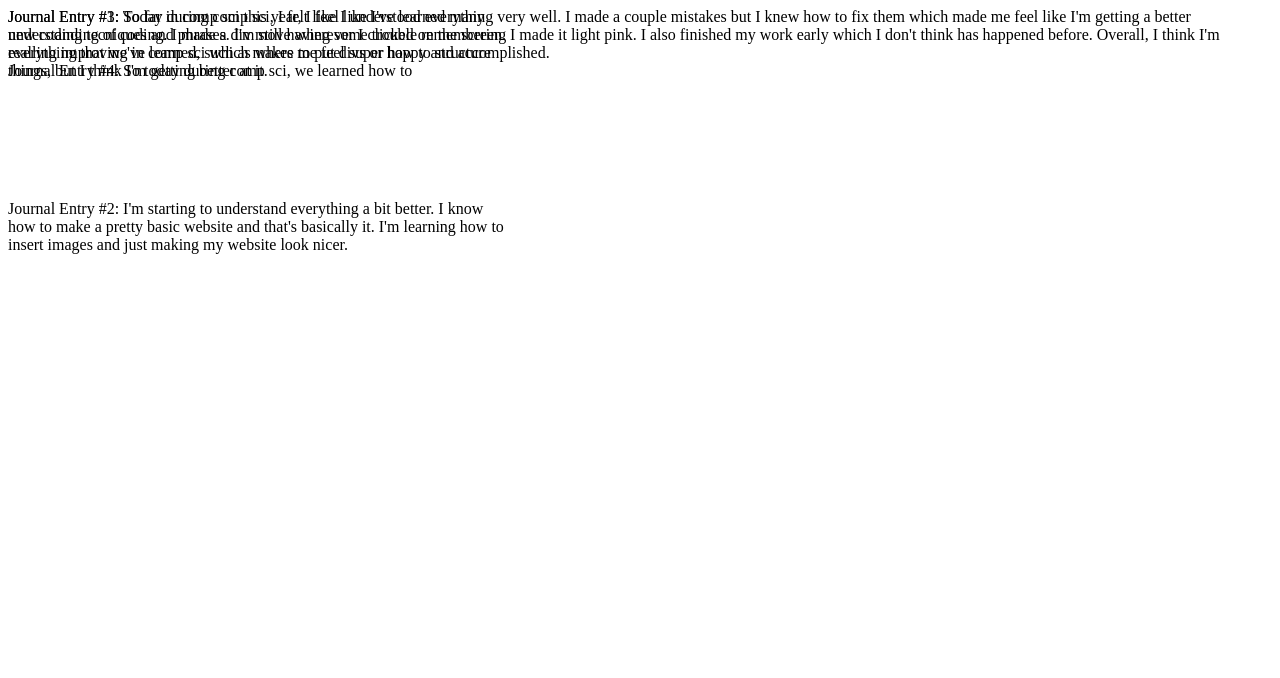
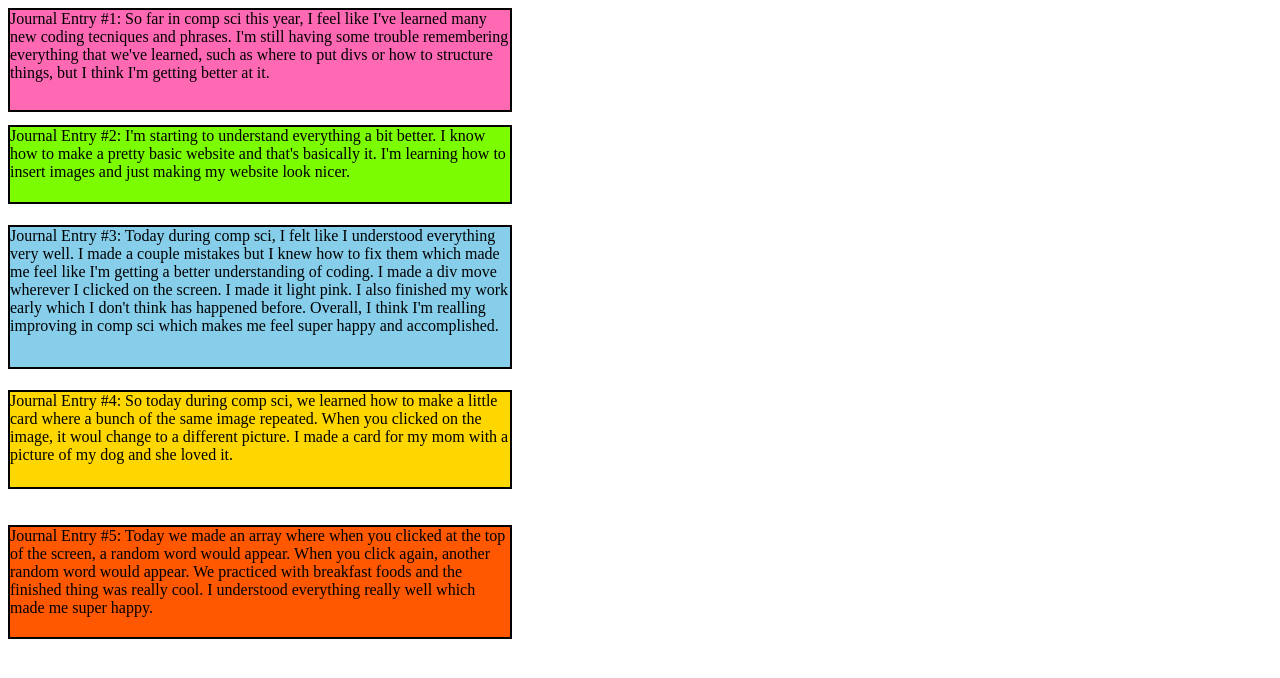
Before and after one commit to c26ec/c26ec.github.io, a plain HTML site: page journal.html in a window 1280 px wide. Drawn offline with Linux system fonts and the light colour scheme.

Commit message:
adding changes

```diff
--- a/journal.html
+++ b/journal.html
@@ -6,8 +6,10 @@
 #journal1{
 	position:absolute;
 	width:500px;
-	height:200px;
+	height:100px;
 	top:100;
+	background-color:hotpink;
+	border:2px solid black;
 
 }
 
@@ -15,14 +17,39 @@
 #journal2{
 	position:absolute;
 	width:500px;
-	height:200px;
-	top:200px;
+	height:75px;
+	top:125px;
+	background-color:lawngreen;
+	border:2px solid black;
+}
 
+#journal3{
+	position:absolute;
+	width:500px;
+	height:140px;
+	top:225px;
+	background-color:skyblue;
+	border:2px solid black;
+}
 
+#journal4{
+	position:absolute;
+	width:500px;
+	height:95px;
+	top:390px;
+	background-color:gold;
+	border:2px solid black;
+}
 
+#journal5{
+	position:absolute;
+	width:500px;
+	height:110px;
+	top:525px;
+	background-color:#FF5800;
+	border:2px solid black;
+}
 
-
-}
 
 
 
@@ -68,7 +95,15 @@
 
 
 	<div id="journal4">
-		Journal Entry #4: So today during comp sci, we learned how to
+		Journal Entry #4: So today during comp sci, we learned how to make a little card where a bunch of the same image repeated. When you clicked on the image, it woul change to a different picture. I made a card for my mom with a picture of my dog and she loved it.
+
+
+	</div>
+
+	<div id="journal5">
+		Journal Entry #5: Today we made an array where when you clicked at the top of the screen, a random word would appear. When you click again, another random word would appear. We practiced with breakfast foods and the finished thing was really cool. I understood everything really well which made me super happy.
+
+
 
 
 	</div>
```
